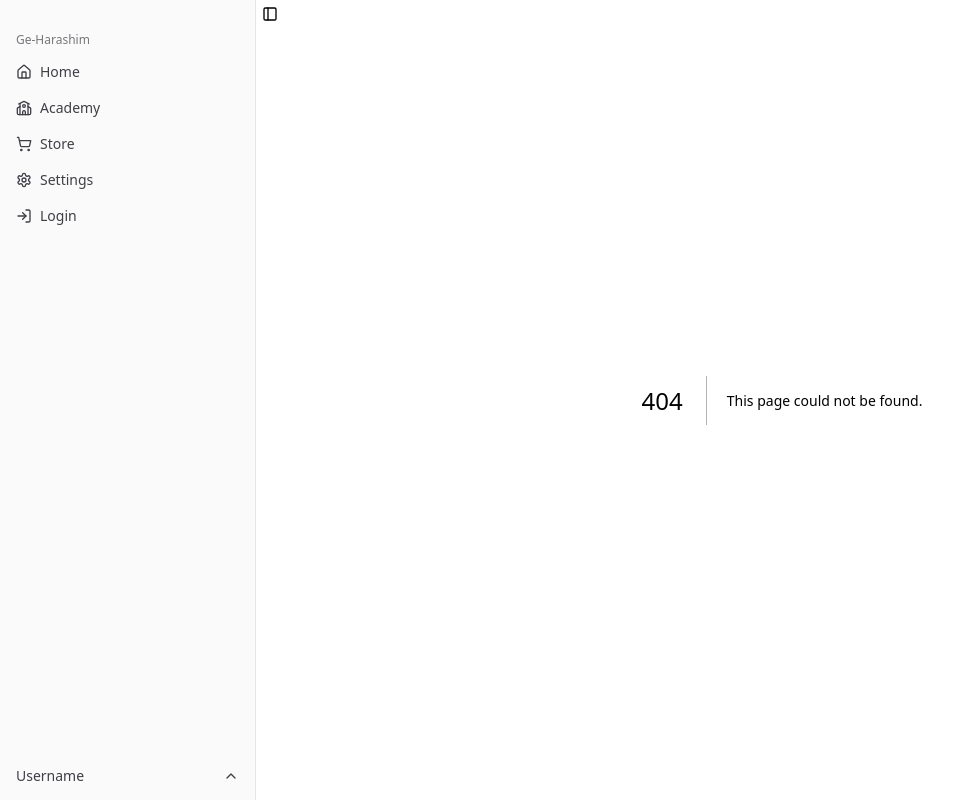
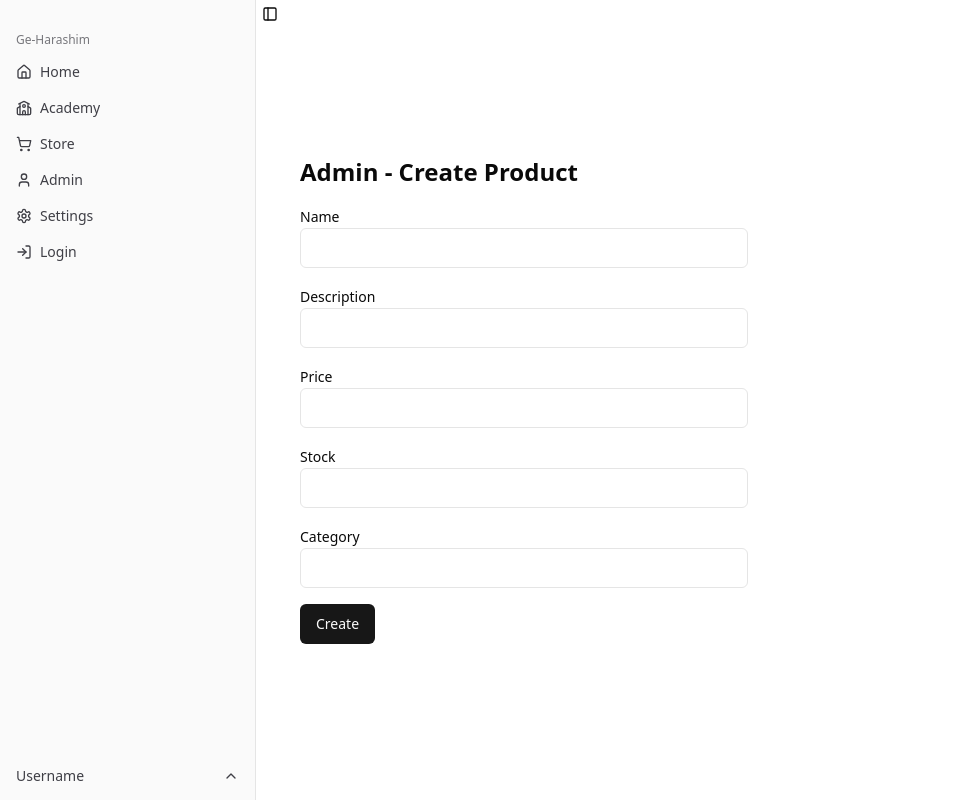
Before and after one commit to WashyKK/ui, a Next.js app: page /admin in a window 1280 px wide. Before the commit this address had no page. Shown: the whole page, without its empty margins (0-969 px from the left). Built offline with nearby package versions, Linux system fonts and the light colour scheme.

Commit message:
Add admin product creation page

```diff
--- /dev/null
+++ b/src/app/admin/page.tsx
@@ -0,0 +1,105 @@
+"use client";
+
+import { useState } from "react";
+import { Input } from "@/components/ui/input";
+import { Button } from "@/components/ui/button";
+import { Label } from "@/components/ui/label";
+
+export default function AdminPage() {
+  const [name, setName] = useState("");
+  const [description, setDescription] = useState("");
+  const [price, setPrice] = useState("");
+  const [stock, setStock] = useState("");
+  const [category, setCategory] = useState("");
+  const [message, setMessage] = useState("");
+
+  const handleSubmit = async (e: React.FormEvent) => {
+    e.preventDefault();
+    setMessage("");
+    const product = {
+      name,
+      description,
+      price: Number(price),
+      stock: Number(stock),
+      category,
+    };
+
+    try {
+      const res = await fetch("http://localhost:9097/products/", {
+        method: "POST",
+        headers: {
+          "Content-Type": "application/json",
+        },
+        body: JSON.stringify(product),
+      });
+
+      if (!res.ok) {
+        throw new Error(`request failed: ${res.status}`);
+      }
+
+      setMessage("Product created successfully.");
+      setName("");
+      setDescription("");
+      setPrice("");
+      setStock("");
+      setCategory("");
+    } catch (err) {
+      setMessage("Failed to create product.");
+    }
+  };
+
+  return (
+    <div className="container mx-auto p-4">
+      <h1 className="mb-4 text-2xl font-bold">Admin - Create Product</h1>
+      <form onSubmit={handleSubmit} className="space-y-4 max-w-md">
+        <div>
+          <Label htmlFor="name">Name</Label>
+          <Input
+            id="name"
+            value={name}
+            onChange={(e) => setName(e.target.value)}
+            required
+          />
+        </div>
+        <div>
+          <Label htmlFor="description">Description</Label>
+          <Input
+            id="description"
+            value={description}
+            onChange={(e) => setDescription(e.target.value)}
+          />
+        </div>
+        <div>
+          <Label htmlFor="price">Price</Label>
+          <Input
+            id="price"
+            type="number"
+            value={price}
+            onChange={(e) => setPrice(e.target.value)}
+            required
+          />
+        </div>
+        <div>
+          <Label htmlFor="stock">Stock</Label>
+          <Input
+            id="stock"
+            type="number"
+            value={stock}
+            onChange={(e) => setStock(e.target.value)}
+            required
+          />
+        </div>
+        <div>
+          <Label htmlFor="category">Category</Label>
+          <Input
+            id="category"
+            value={category}
+            onChange={(e) => setCategory(e.target.value)}
+          />
+        </div>
+        <Button type="submit">Create</Button>
+      </form>
+      {message && <p className="mt-4 text-sm">{message}</p>}
+    </div>
+  );
+}
--- a/src/components/ui/app-sidebar.tsx
+++ b/src/components/ui/app-sidebar.tsx
@@ -45,6 +45,11 @@ const items = [
     title: "Store",
     url: "store",
     icon: ShoppingCart,
+  },
+  {
+    title: "Admin",
+    url: "admin",
+    icon: User,
   },
   {
     title: "Settings",
```
